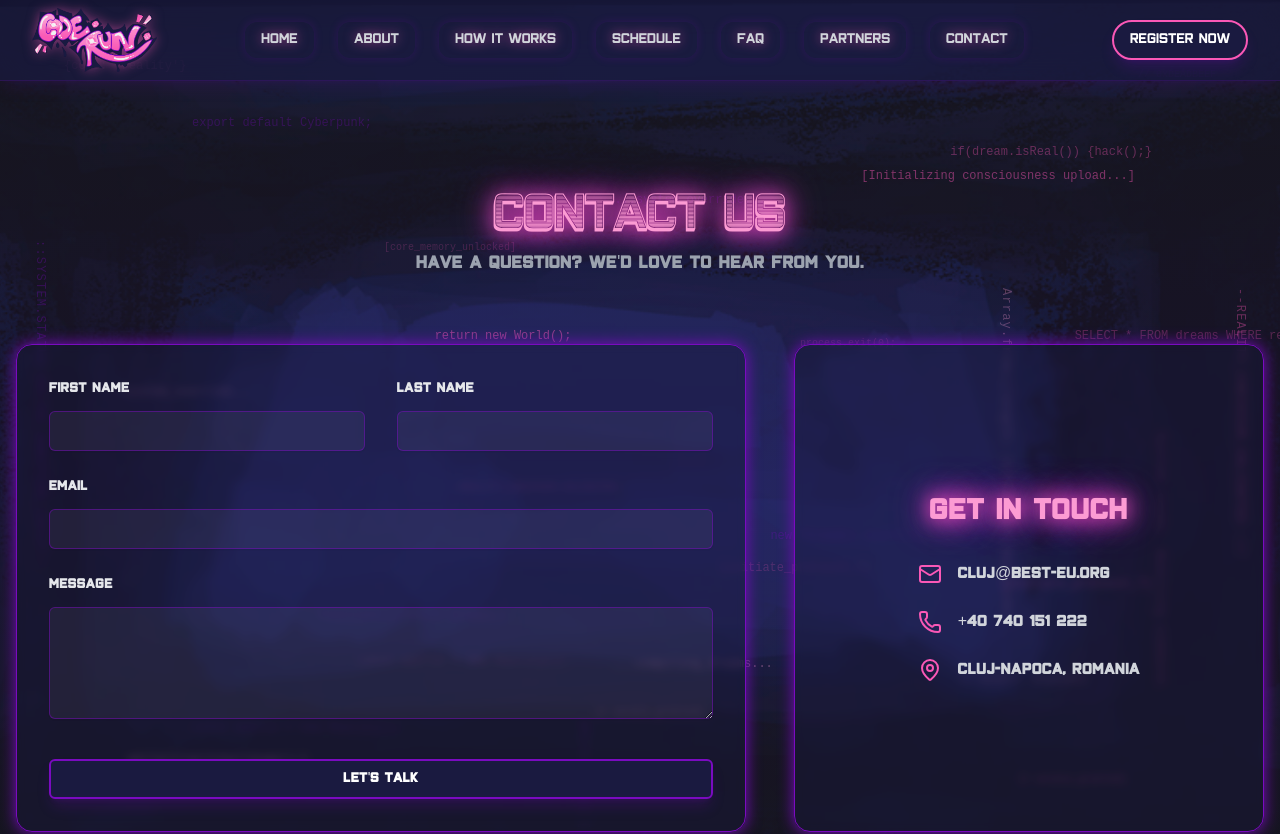
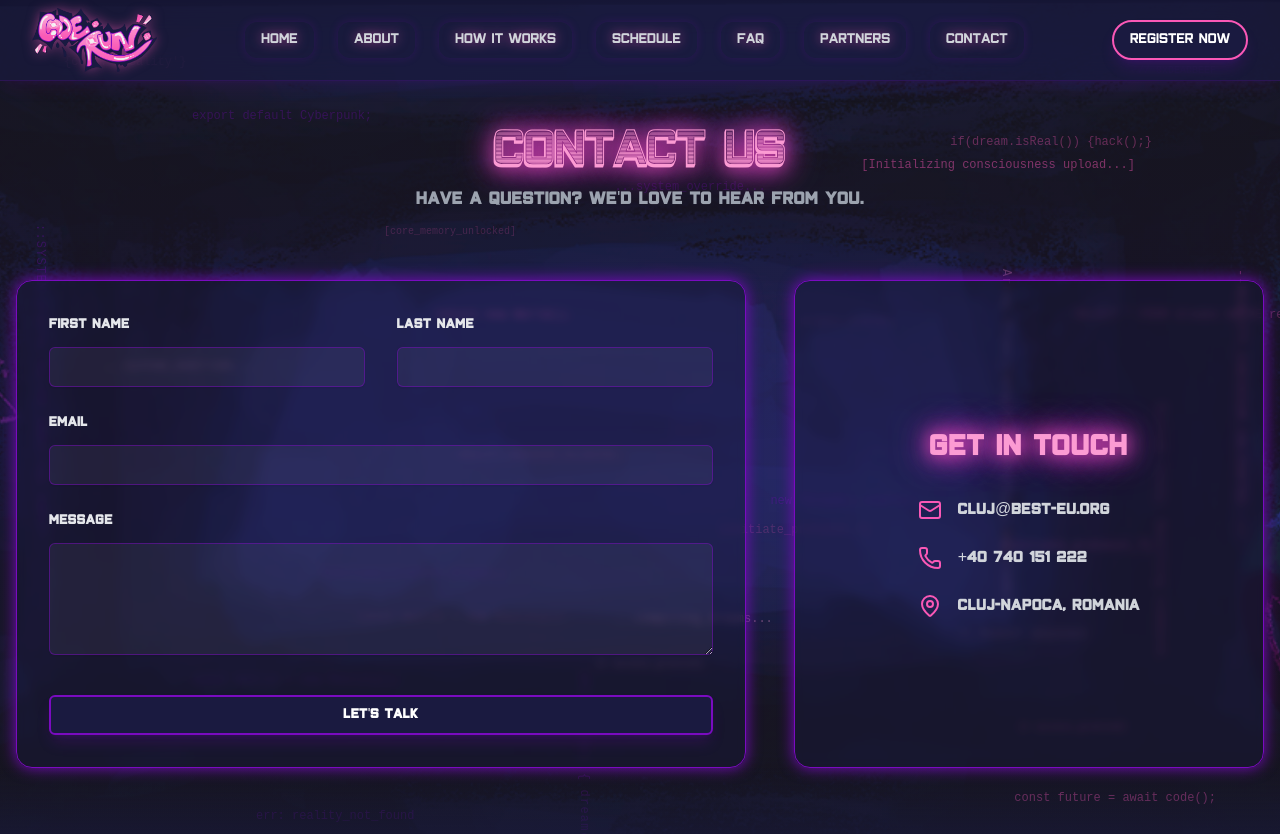
Before and after one commit to alexandrubucur-hub/coderun.final_2025, a Next.js app: page /pages/Contact in a window 1280 px wide. Shown: the top 834 px of the page. Built offline with nearby package versions, Linux system fonts and the light colour scheme; what @designbycode/tailwindcss-text-glitch would draw is missing.

Commit message:
vercel page contact

```diff
--- a/app/pages/Contact/page.tsx
+++ b/app/pages/Contact/page.tsx
@@ -1,25 +1,22 @@
-// page.tsx (în folderul de contact)
 "use client";
 
-import React, { useRef } from "react"; // MODIFICARE: Adăugăm useRef
-import { useInView } from "framer-motion"; // MODIFICARE: Adăugăm useInView
+import React, { useRef } from "react";
+import { useInView } from "framer-motion";
 import Navbar from "../../components/Navbar";
 import Footer from "../../components/Footer";
 import CyberpunkBackground from "@/components/ui/CyberpunkBackground";
 import Form from "./components/Form";
 
 export default function Contact() {
-     // --- MODIFICARE: Adăugăm detectarea vizibilității ---
      const sectionRef = useRef(null);
      const isInView = useInView(sectionRef, { amount: 0.1 });
-     // --- SFÂRȘIT MODIFICARE ---
 
      return (
           <main>
                <Navbar />
                <section
-                    ref={sectionRef} // MODIFICARE: Adăugăm ref-ul
-                    className="relative min-h-screen w-full overflow-hidden pt-16"
+                    ref={sectionRef}
+                    className="relative min-h-screen w-full overflow-hidden"
                >
                     {/* MODIFICARE: Trimitem 'isInView' către fundal */}
                     <CyberpunkBackground isInView={isInView}>
```
